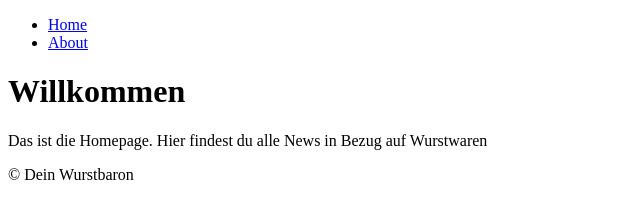
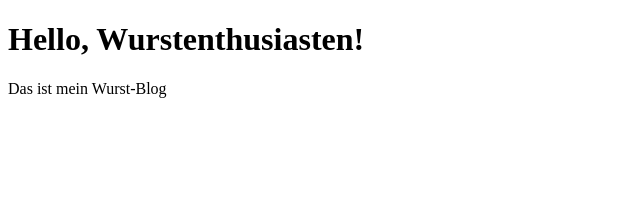
Before and after one commit to antonvashch/mywebsite, a plain HTML site: page index.html in a window 1280 px wide. Shown: the whole page, without its empty margins (0-640 px from the left). Drawn offline with Linux system fonts and the light colour scheme.

Commit message:
Update index.html

```diff
--- a/index.html
+++ b/index.html
@@ -3,23 +3,10 @@
 <head>
     <meta charset="UTF-8">
     <meta name="viewport" content="width=device-width, initial-scale=1.0">
-    <title>Home</title>
+    <title>Docker Web Server</title>
 </head>
 <body>
-    <header>
-        <nav>
-            <ul>
-                <li><a href="index.html">Home</a></li>
-                <li><a href="about.html">About</a></li>
-            </ul>
-        </nav>
-    </header>
-    <main>
-        <h1>Willkommen</h1>
-        <p>Das ist die Homepage. Hier findest du alle News in Bezug auf Wurstwaren</p>
-    </main>
-    <footer>
-        <p>&copy; Dein Wurstbaron</p>
-    </footer>
+    <h1>Hello, Wurstenthusiasten!</h1>
+    <p>Das ist mein Wurst-Blog</p>
 </body>
 </html>
```
